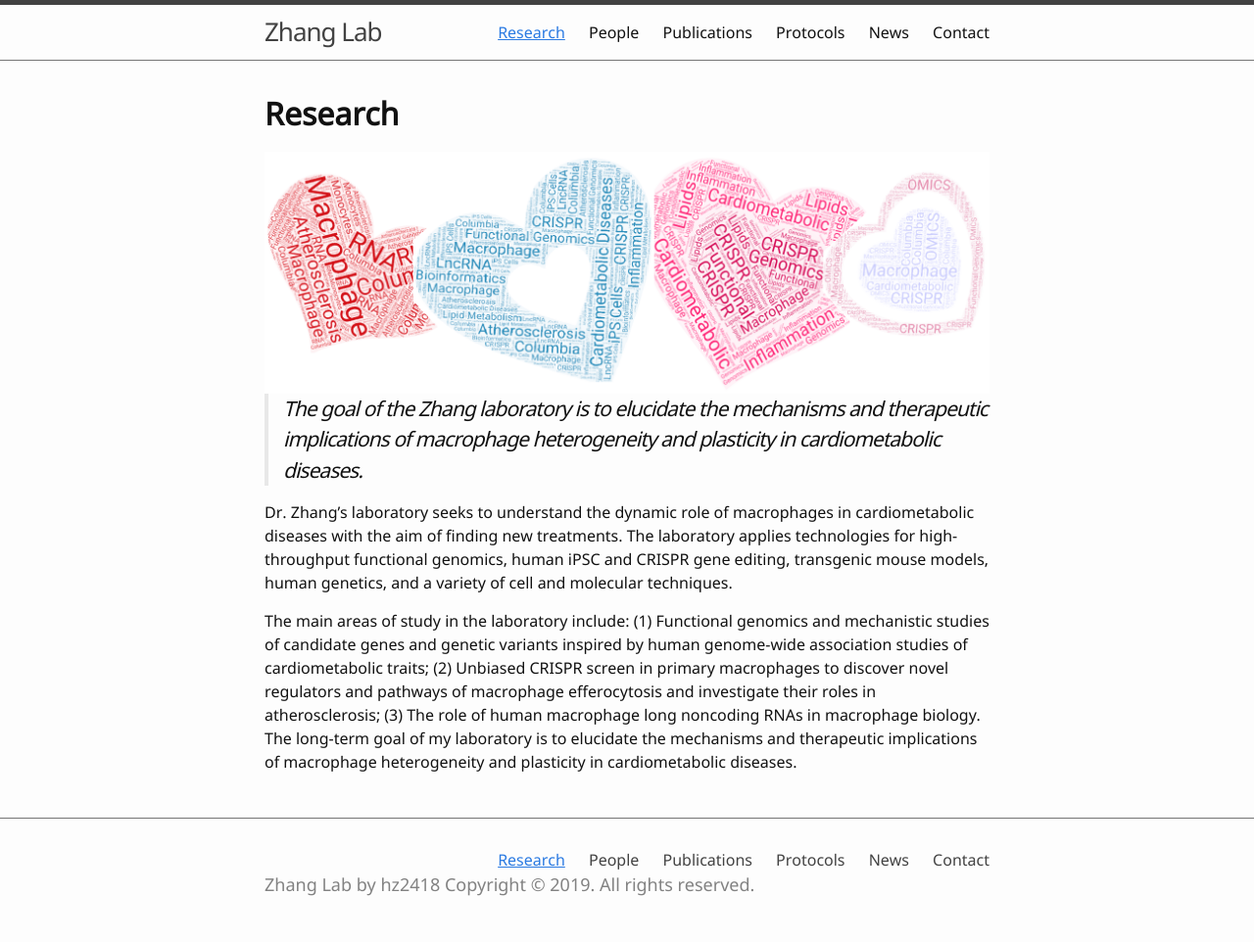
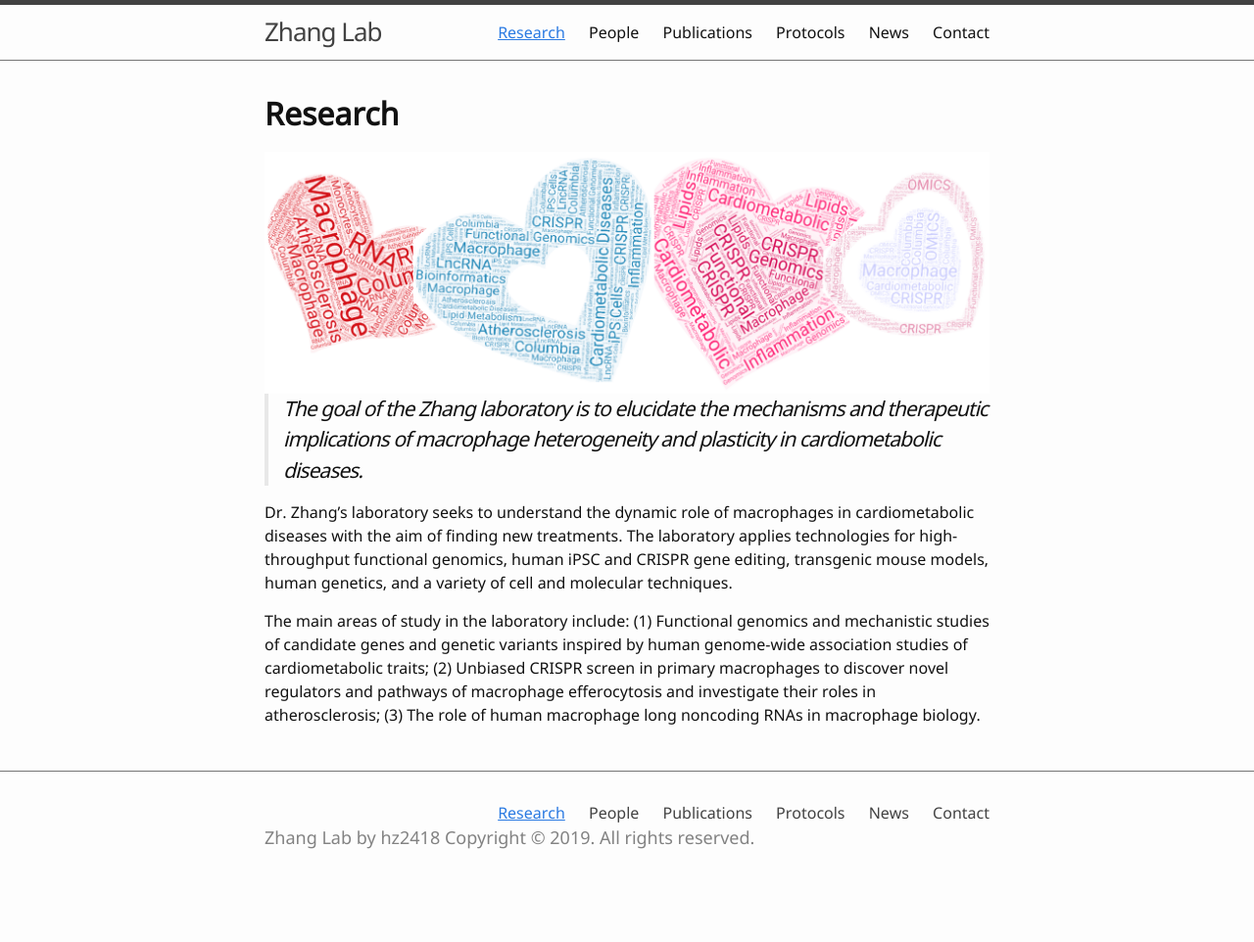
Before and after one commit to hanruizhang/zhanglab, a Jekyll site: the page built from 1_Research.md, in a window 1280 px wide. Shown: the whole page at 98% size. Built offline with Jekyll 4.4.1, drawn with Linux system fonts in a browser that asks for light colours; after the commit the page ends 914 px from its top, so only the background shows below that.

Commit message:
Update 1_Research.md

```diff
--- a/1_Research.md
+++ b/1_Research.md
@@ -12,4 +12,4 @@
 
 Dr. Zhang's laboratory seeks to understand the dynamic role of macrophages in cardiometabolic diseases with the aim of finding new treatments. The laboratory applies technologies for high-throughput functional genomics, human iPSC and CRISPR gene editing, transgenic mouse models, human genetics, and a variety of cell and molecular techniques.
 
-The main areas of study in the laboratory include: (1) Functional genomics and mechanistic studies of candidate genes and genetic variants inspired by human genome-wide association studies of cardiometabolic traits; (2) Unbiased CRISPR screen in primary macrophages to discover novel regulators and pathways of macrophage efferocytosis and investigate their roles in atherosclerosis; (3) The role of human macrophage long noncoding RNAs in macrophage biology. The long-term goal of my laboratory is to elucidate the mechanisms and therapeutic implications of macrophage heterogeneity and plasticity in cardiometabolic diseases.
+The main areas of study in the laboratory include: (1) Functional genomics and mechanistic studies of candidate genes and genetic variants inspired by human genome-wide association studies of cardiometabolic traits; (2) Unbiased CRISPR screen in primary macrophages to discover novel regulators and pathways of macrophage efferocytosis and investigate their roles in atherosclerosis; (3) The role of human macrophage long noncoding RNAs in macrophage biology.
```
